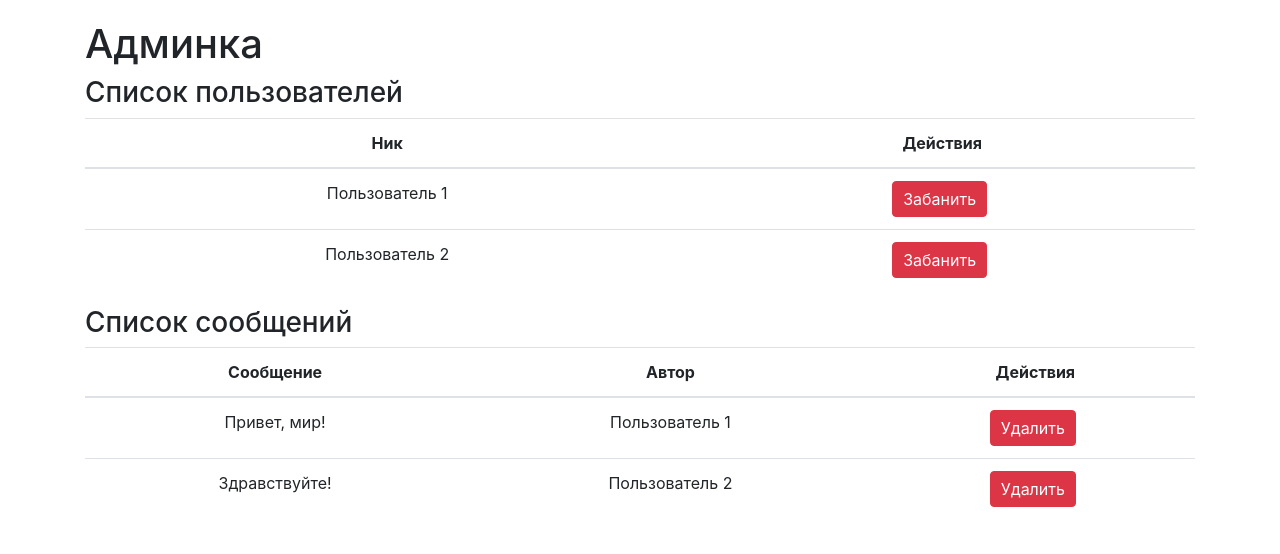
After one commit to PrydexY/chatikSpartaka, a Flask app: page /admin in a window 1280 px wide. The commit adds this page. Shown: the top 554 px of the page. Run offline with Flask 3, Linux system fonts and the light colour scheme; some libraries are stand-ins or nearby versions.

Commit message:
site update

```diff
--- a/main.py
+++ b/main.py
@@ -11,7 +11,11 @@ app.config['SECRET_KEY'] = 'chatik'
 socketio = SocketIO(app)
 black_list = []
 keys = ["aboba"]
+admin_keys = ["aboba21062009"]
 hash_keys = [str(hashlib.md5(keys[0].encode()).hexdigest())]
+admin_hash_keys = [str(hashlib.md5(admin_keys[0].encode()).hexdigest())]
+hash_keys += admin_hash_keys
+print(hash_keys)
 
 messages = messages_data_base()
 
@@ -26,9 +30,10 @@ def index():
 @app.route('/', methods=["POST"])
 def index_post():
     data = ast.literal_eval(request.data.decode("UTF-8"))
-    req = render_template('login.html', old="Неверный пасс-код!")
-    print(data["pass_code"], keys)
-    if data["pass_code"] in keys:
+    req = render_template('login.html', old="<b>Неверный пасс-код!</b>")
+    data["pass_code"].strip()
+    print(data["pass_code"].strip(), keys)
+    if str(hashlib.md5(data["pass_code"].encode()).hexdigest()) in hash_keys:
         req = redirect("")
         hashcode = hashlib.md5(data["pass_code"].encode()).hexdigest()
         req.set_cookie("username", data["username"])
@@ -42,26 +47,35 @@ def login():
     return render_template('login.html', old="")
 
 
+@app.route("/admin")
+def admin():
+    if request.cookies.get("session") in admin_hash_keys:
+        index()
+    return render_template('admin.html', old="")
+
+
 @socketio.on('message')
 def handle_message(message):
     if not request.cookies.get("session") in hash_keys:
         return login()
-    message_text = message.split(", ")[1]
-    name = message.split(", ")[0]
-    messages.add_message(name, message_text)
-    print(request.remote_addr, name)
+    message_text = message
+    messages.add_message(request.cookies["username"], message_text)
+    print(request.remote_addr, request.cookies["username"])
     if not request.remote_addr in black_list:
-        emit('message', "<b>" + name + "</b> (" + str(datetime.datetime.now().hour) + ":" + str(
-            datetime.datetime.now().minute) + ":" + str(
-            datetime.datetime.now().second) + ")<br><br>" + message_text,
+        emit('message', "<p><b>" + request.cookies["username"] + "</b> (" + str(
+            datetime.datetime.now()) + ")</p><p>" + message_text + "</p>",
              broadcast=True)
 
 
 @app.route("/files/<path:filename>")
 def file(filename):
+    print(123123123123)
     if "/" in filename or "\\" in filename:
         return ""
-    return send_file("files/" + filename)
+    try:
+        return send_file("files/" + filename)
+    except:
+        return ""
 
 
 if __name__ == '__main__':
--- /dev/null
+++ b/templates/admin.html
@@ -0,0 +1,132 @@
+
+<!DOCTYPE html>
+<html>
+<head>
+    <title>Админка</title>
+    <meta charset="UTF-8">
+    <meta name="viewport" content="width=device-width, initial-scale=1.0">
+
+    <!-- Link Bootstrap CSS -->
+    <link rel="stylesheet" href="https://stackpath.bootstrapcdn.com/bootstrap/4.5.2/css/bootstrap.min.css">
+
+    <!-- Inline CSS -->
+    <style>
+        body {
+            padding: 20px;
+        }
+
+        table {
+            width: 100%;
+            margin-bottom: 20px;
+        }
+
+        table th,
+        table td {
+            padding: 10px;
+            text-align: center;
+        }
+
+        .btn {
+            padding: 5px 10px;
+            margin-right: 5px;
+        }
+    </style>
+</head>
+<body>
+    <div class="container">
+        <h1>Админка</h1>
+
+        <h3>Список пользователей</h3>
+        <table class="table">
+            <thead>
+                <tr>
+                    <th>Ник</th>
+                    <th>Действия</th>
+                </tr>
+            </thead>
+            <tbody>
+                <tr>
+                    <td>Пользователь 1</td>
+                    <td>
+                        <button class="btn btn-danger" onclick="banUser('user1')">Забанить</button>
+                    </td>
+                </tr>
+                <tr>
+                    <td>Пользователь 2</td>
+                    <td>
+                        <button class="btn btn-danger" onclick="banUser('user2')">Забанить</button>
+                    </td>
+                </tr>
+            </tbody>
+        </table>
+
+        <h3>Список сообщений</h3>
+        <table class="table">
+            <thead>
+                <tr>
+                    <th>Сообщение</th>
+                    <th>Автор</th>
+                    <th>Действия</th>
+                </tr>
+            </thead>
+            <tbody>
+                <tr>
+                    <td>Привет, мир!</td>
+                    <td>Пользователь 1</td>
+                    <td>
+                        <button class="btn btn-danger" onclick="deleteMessage(1)">Удалить</button>
+                    </td>
+                </tr>
+                <tr>
+                    <td>Здравствуйте!</td>
+                    <td>Пользователь 2</td>
+                    <td>
+                        <button class="btn btn-danger" onclick="deleteMessage(2)">Удалить</button>
+                    </td>
+                </tr>
+            </tbody>
+        </table>
+    </div>
+
+    <!-- Link Bootstrap JS -->
+    <script src="https://code.jquery.com/jquery-3.5.1.slim.min.js"></script>
+    <script src="https://cdn.jsdelivr.net/npm/popper.js@1.16.1/dist/umd/popper.min.js"></script>
+    <script src="https://stackpath.bootstrapcdn.com/bootstrap/4.5.2/js/bootstrap.min.js"></script>
+
+    <script type="text/javascript">
+        function banUser(username) {
+            fetch("/ban", {
+                method: "POST",
+                body: JSON.stringify({
+                    username: username
+                })
+            }).then(function(response) {
+                if (response.ok) {
+                    console.log("Пользователь " + username + " забанен");
+                } else {
+                    console.error("Ошибка при бане пользователя " + username);
+                }
+            }).catch(function(error) {
+                console.error("Ошибка при выполнении запроса:", error);
+            });
+        }
+
+        function deleteMessage(messageId) {
+            fetch("/delete", {
+              method: "POST",
+                body: JSON.stringify({
+                    messageId: messageId
+                })
+            }).then(function(response) {
+                if (response.ok) {
+                    console.log("Сообщение с ID " + messageId + " удалено");
+                } else {
+                    console.error("Ошибка при удалении сообщения с ID " + messageId);
+                }
+            }).catch(function(error) {
+                console.error("Ошибка при выполнении запроса:", error);
+            });
+        }
+    </script>
+</body>
+</html>
```
Also changed, not shown: templates/index.html (+59 -21 lines), templates/login.html (+58 -6 lines).
